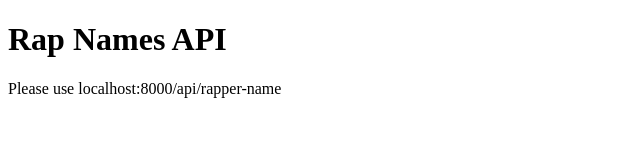
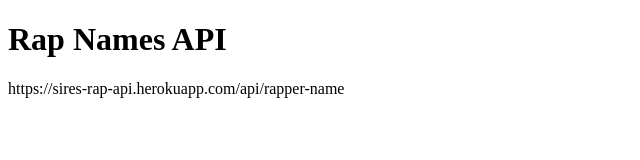
Before and after one commit to danielsires/rapper-api, a website: page index.html in a window 1280 px wide. Shown: the full height of the page, 0-640 px from the left. Drawn offline with Linux system fonts and the light colour scheme.

Commit message:
changed html

```diff
--- a/index.html
+++ b/index.html
@@ -10,7 +10,7 @@
 
 <body>
     <h1>Rap Names API</h1>
-    <p>Please use localhost:8000/api/rapper-name</p>
+    <p>https://sires-rap-api.herokuapp.com/api/rapper-name</p>
 </body>
 
 </html>
```
